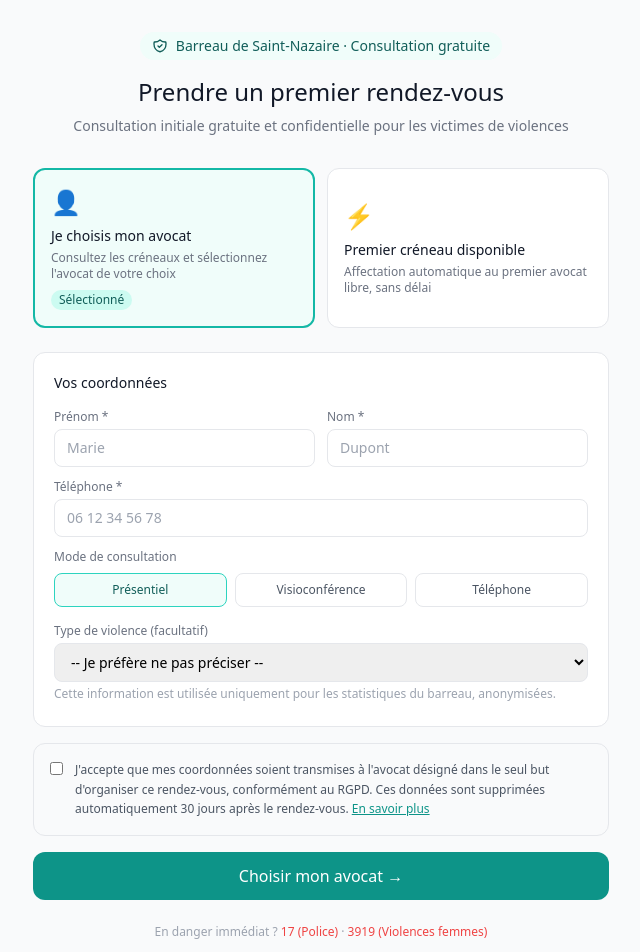
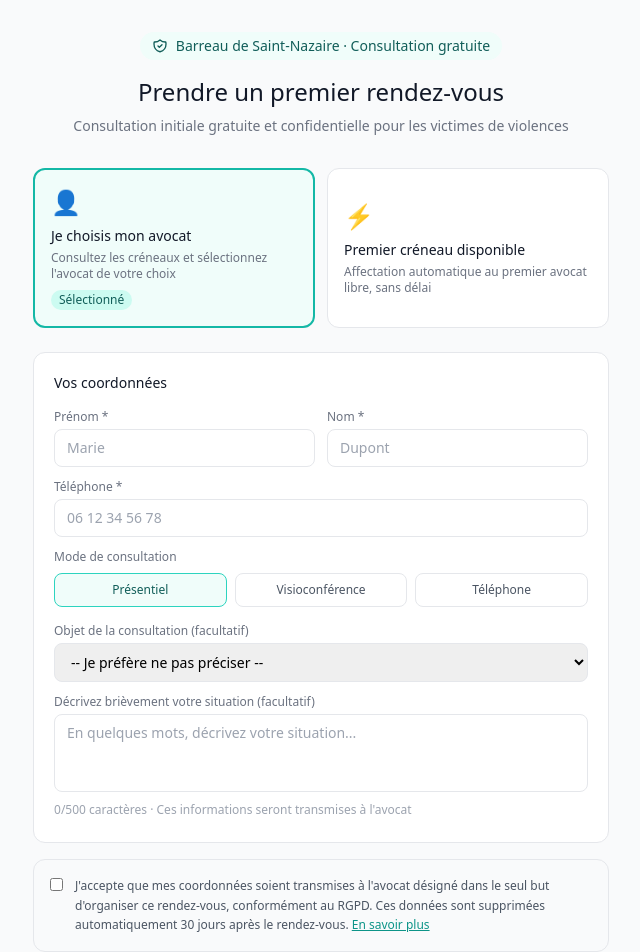
Before and after one commit to eboittin44600/rdv-victimes, a Next.js app: page /victime in a window 1280 px wide. Shown: the top 952 px of the page, without its empty margins (319-959 px from the left). Built offline with nearby package versions, Linux system fonts and the light colour scheme.

Commit message:
Update page.tsx

```diff
--- a/src/app/victime/page.tsx
+++ b/src/app/victime/page.tsx
@@ -186,21 +186,37 @@ export default function PortailVictime() {
             </div>
           )}
 
-          <div className="mb-1">
-            <label className="text-xs text-gray-500 block mb-1">Type de violence (facultatif)</label>
+ <div className="mb-3">
+  <label className="text-xs text-gray-500 block mb-1">Objet de la consultation (facultatif)</label>
   <select
     value={form.typeViolence}
     onChange={e => setForm(f => ({ ...f, typeViolence: e.target.value }))}
     className="w-full border border-gray-200 rounded-lg px-3 py-2 text-sm focus:outline-none focus:ring-2 focus:ring-teal-500"
   >
     <option value="">-- Je préfère ne pas préciser --</option>
-              <option value="CONJUGALES">Violences conjugales</option>
+    <option value="CONJUGALES">Violences conjugales et familiales</option>
     <option value="SEXUELLES">Violences sexuelles</option>
-              <option value="INTRAFAMILIALES">Violences intrafamiliales</option>
     <option value="HARCELEMENT">Harcèlement</option>
+    <option value="AGRESSION">Agression</option>
+    <option value="ESCROQUERIE">Escroquerie</option>
+    <option value="VOL">Vol</option>
+    <option value="DEGRADATIONS">Dégradations</option>
+    <option value="ACCIDENT">Accident de la route</option>
     <option value="AUTRE">Autre</option>
   </select>
-            <p className="text-xs text-gray-400 mt-1">Cette information est utilisée uniquement pour les statistiques du barreau, anonymisées.</p>
+</div>
+<div className="mb-1">
+  <label className="text-xs text-gray-500 block mb-1">Décrivez brièvement votre situation (facultatif)</label>
+  <textarea
+    value={form.resumeSituation || ''}
+    onChange={e => setForm(f => ({ ...f, resumeSituation: e.target.value.slice(0, 500) }))}
+    placeholder="En quelques mots, décrivez votre situation..."
+    rows={3}
+    className="w-full border border-gray-200 rounded-lg px-3 py-2 text-sm focus:outline-none focus:ring-2 focus:ring-teal-500 resize-none"
+  />
+  <p className="text-xs text-gray-400 mt-1">
+    {(form.resumeSituation || '').length}/500 caractères · Ces informations seront transmises à l'avocat
+  </p>
 </div>
         </div>
 
```
Lines whose indentation alone changed are shown as unchanged.
